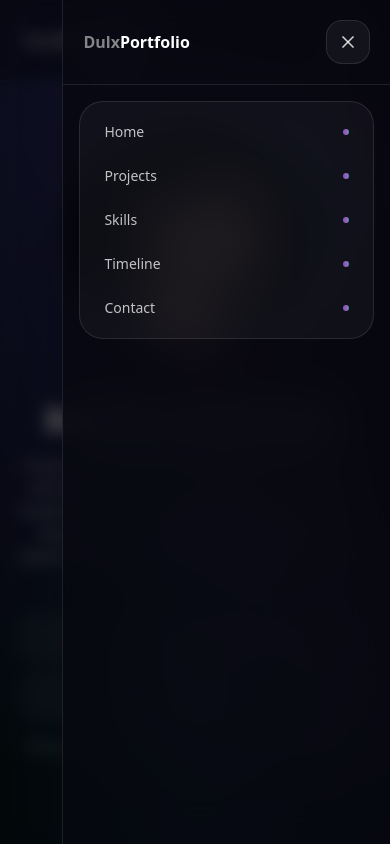
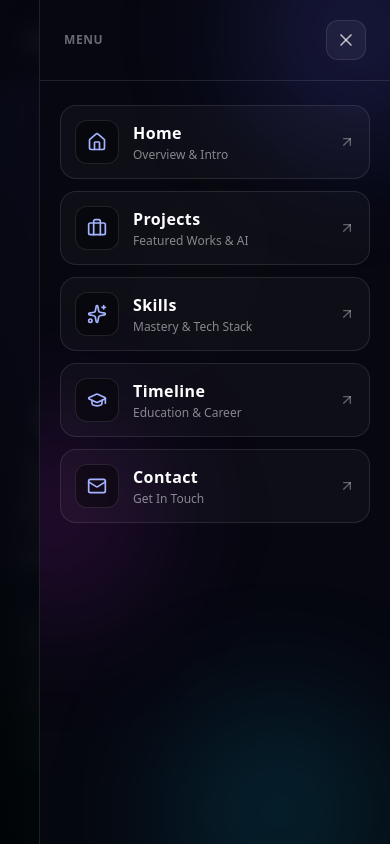
Before and after one commit to DulakshaSL/dulx-portfolio, a React (Vite) app: page / in a window 390 px wide. Both pictures are taken after a click on the button 344 px from the left and 40 px from the top of the page. Shown: the top 844 px of the page. Built offline with nearby package versions, Linux system fonts and the light colour scheme.

Commit message:
Navigation Bar UI Redesigned

```diff
--- a/src/components/Navbar.jsx
+++ b/src/components/Navbar.jsx
@@ -1,14 +1,23 @@
 // src/components/Navbar.jsx
 import { useEffect, useState } from "react";
-import { Menu, X } from "lucide-react";
+import {
+  Menu,
+  X,
+  Home,
+  Briefcase,
+  Sparkles,
+  GraduationCap,
+  Mail,
+  ArrowUpRight,
+} from "lucide-react";
 import { AnimatePresence, motion } from "framer-motion";
 
-const links = [
-  ["Home", "#home"],
-  ["Projects", "#projects"],
-  ["Skills", "#skills"],
-  ["Timeline", "#timeline"],
-  ["Contact", "#contact"],
+const navLinks = [
+  { name: "Home", href: "#home", desc: "Overview & Intro", icon: Home },
+  { name: "Projects", href: "#projects", desc: "Featured Works & AI", icon: Briefcase },
+  { name: "Skills", href: "#skills", desc: "Mastery & Tech Stack", icon: Sparkles },
+  { name: "Timeline", href: "#timeline", desc: "Education & Career", icon: GraduationCap },
+  { name: "Contact", href: "#contact", desc: "Get In Touch", icon: Mail },
 ];
 
 export default function Navbar() {
@@ -50,32 +59,54 @@ export default function Navbar() {
 
           {/* Desktop nav */}
           <nav className="hidden md:flex items-center gap-10 text-sm font-medium">
-            {links.map(([t, href]) => (
+            {navLinks.map((item) => (
               <a
-                key={t}
-                href={href}
+                key={item.name}
+                href={item.href}
                 className="relative text-white/60 hover:text-white transition duration-300 group"
               >
-                {t}
+                {item.name}
                 <span className="absolute -bottom-2 left-0 h-[2px] w-0 bg-gradient-to-r from-indigo-400 via-fuchsia-400 to-cyan-400 transition-all duration-300 group-hover:w-full" />
               </a>
             ))}
           </nav>
 
-          {/* Mobile hamburger */}
+          {/* Mobile hamburger button with animated transition */}
           <button
             type="button"
-            className="md:hidden inline-flex items-center justify-center h-11 w-11 rounded-2xl border border-white/10 bg-white/5 text-white/80 hover:text-white hover:border-white/20 transition"
+            className="md:hidden relative inline-flex items-center justify-center h-11 w-11 rounded-2xl border border-white/10 bg-white/5 text-white/80 hover:text-white hover:border-white/20 active:scale-95 transition backdrop-blur-md"
             aria-label={open ? "Close menu" : "Open menu"}
             aria-expanded={open}
-            onClick={() => setOpen(true)}
+            onClick={() => setOpen((prev) => !prev)}
           >
-            <Menu className="h-5 w-5" />
+            <AnimatePresence mode="wait" initial={false}>
+              {open ? (
+                <motion.div
+                  key="close"
+                  initial={{ rotate: -90, opacity: 0 }}
+                  animate={{ rotate: 0, opacity: 1 }}
+                  exit={{ rotate: 90, opacity: 0 }}
+                  transition={{ duration: 0.15 }}
+                >
+                  <X className="h-5 w-5" />
+                </motion.div>
+              ) : (
+                <motion.div
+                  key="menu"
+                  initial={{ rotate: 90, opacity: 0 }}
+                  animate={{ rotate: 0, opacity: 1 }}
+                  exit={{ rotate: -90, opacity: 0 }}
+                  transition={{ duration: 0.15 }}
+                >
+                  <Menu className="h-5 w-5" />
+                </motion.div>
+              )}
+            </AnimatePresence>
           </button>
         </div>
       </div>
 
-      {/* ✅ Mobile overlay drawer (does NOT push content) */}
+      {/* Modern Mobile Overlay Drawer */}
       <AnimatePresence>
         {open && (
           <motion.div
@@ -85,54 +116,81 @@ export default function Navbar() {
             exit={{ opacity: 0 }}
           >
             {/* Backdrop */}
-            <button
-              className="absolute inset-0 bg-black/55 backdrop-blur-sm"
+            <motion.button
+              className="absolute inset-0 bg-black/65 backdrop-blur-md"
               onClick={close}
               aria-label="Close menu"
+              initial={{ opacity: 0 }}
+              animate={{ opacity: 1 }}
+              exit={{ opacity: 0 }}
             />
 
-            {/* Drawer */}
+            {/* Modern Drawer Sheet */}
             <motion.aside
-              className="absolute right-0 top-0 h-full w-[84%] max-w-sm border-l border-white/10 bg-[#070810]/80 backdrop-blur-xl shadow-2xl"
-              initial={{ x: 320, opacity: 1 }}
-              animate={{ x: 0, opacity: 1 }}
-              exit={{ x: 320, opacity: 1 }}
-              transition={{ type: "spring", stiffness: 260, damping: 26 }}
+              className="absolute right-0 top-0 h-full w-full sm:w-[380px] max-w-[90vw] flex flex-col border-l border-white/10 bg-[#070810]/95 backdrop-blur-2xl shadow-2xl overflow-hidden"
+              initial={{ x: "100%" }}
+              animate={{ x: 0 }}
+              exit={{ x: "100%" }}
+              transition={{ type: "spring", stiffness: 280, damping: 28 }}
             >
-              {/* Header */}
-              <div className="flex items-center justify-between px-5 py-5 border-b border-white/10">
-                <div className="text-base font-semibold text-white">
-                  <span className="text-white/50">Dulx</span>
-                  <span className="text-white">Portfolio</span>
-                </div>
+              {/* Ambient gradient glow inside the drawer */}
+              <div className="pointer-events-none absolute inset-0 -z-10 overflow-hidden" aria-hidden="true">
+                <div className="absolute -top-20 -right-20 h-56 w-56 rounded-full bg-indigo-500/20 blur-3xl" />
+                <div className="absolute top-1/2 -left-20 h-48 w-48 rounded-full bg-fuchsia-500/15 blur-3xl" />
+                <div className="absolute -bottom-20 right-0 h-56 w-56 rounded-full bg-cyan-500/15 blur-3xl" />
+              </div>
 
+              {/* Drawer Top Header: Clean close button */}
+              <div className="flex items-center justify-between px-6 py-5 border-b border-white/10">
+                <span className="text-xs font-semibold uppercase tracking-wider text-white/40">
+                  Menu
+                </span>
                 <button
                   onClick={close}
-                  className="inline-flex items-center justify-center h-11 w-11 rounded-2xl border border-white/10 bg-white/5 text-white/80 hover:text-white hover:border-white/20 transition"
-                  aria-label="Close"
+                  className="inline-flex items-center justify-center h-10 w-10 rounded-xl border border-white/10 bg-white/5 text-white/70 hover:text-white hover:border-white/20 active:scale-95 transition"
+                  aria-label="Close menu"
                 >
                   <X className="h-5 w-5" />
                 </button>
               </div>
 
-              {/* Links */}
-              <div className="p-4">
-                <div className="rounded-3xl border border-white/10 bg-white/[0.04] p-2">
-                  {links.map(([t, href], i) => (
+              {/* Interactive Navigation Cards */}
+              <div className="flex-1 overflow-y-auto px-5 py-6 space-y-3">
+                {navLinks.map((item, i) => {
+                  const Icon = item.icon;
+                  return (
                     <motion.a
-                      key={t}
-                      href={href}
+                      key={item.name}
+                      href={item.href}
                       onClick={close}
-                      className="flex items-center justify-between rounded-2xl px-4 py-3 text-sm font-medium text-white/75 hover:text-white hover:bg-white/5 transition"
-                      initial={{ opacity: 0, x: 10 }}
+                      initial={{ opacity: 0, x: 25 }}
                       animate={{ opacity: 1, x: 0 }}
                       transition={{ duration: 0.25, delay: 0.05 * i }}
+                      className="group relative flex items-center justify-between rounded-2xl border border-white/10 bg-white/[0.03] p-3.5 transition duration-200 hover:border-indigo-400/40 hover:bg-white/[0.07] active:scale-[0.98]"
                     >
-                      <span>{t}</span>
-                      <span className="h-1.5 w-1.5 rounded-full bg-gradient-to-r from-indigo-400 via-fuchsia-400 to-cyan-400 opacity-70" />
+                      {/* Neon gradient sweep on hover */}
+                      <span className="pointer-events-none absolute inset-0 rounded-2xl opacity-0 transition duration-300 group-hover:opacity-100 bg-gradient-to-r from-indigo-500/10 via-purple-500/10 to-transparent" />
+
+                      <div className="relative flex items-center gap-3.5 min-w-0">
+                        {/* Icon Container matching Skills & Timeline style */}
+                        <div className="grid h-11 w-11 shrink-0 aspect-square place-items-center rounded-xl border border-white/10 bg-black/40 text-indigo-300 transition duration-200 group-hover:border-indigo-400/40 group-hover:text-white group-hover:shadow-[0_0_15px_rgba(99,102,241,0.30)]">
+                          <Icon className="h-5 w-5 shrink-0" />
+                        </div>
+
+                        <div className="min-w-0">
+                          <span className="text-base font-semibold text-white tracking-wide block">
+                            {item.name}
+                          </span>
+                          <p className="text-xs text-white/50 truncate mt-0.5">
+                            {item.desc}
+                          </p>
+                        </div>
+                      </div>
+
+                      <ArrowUpRight className="relative h-4 w-4 shrink-0 text-white/35 transition duration-200 group-hover:text-white group-hover:translate-x-0.5 group-hover:-translate-y-0.5" />
                     </motion.a>
-                  ))}
-                </div>
+                  );
+                })}
               </div>
             </motion.aside>
           </motion.div>
```
